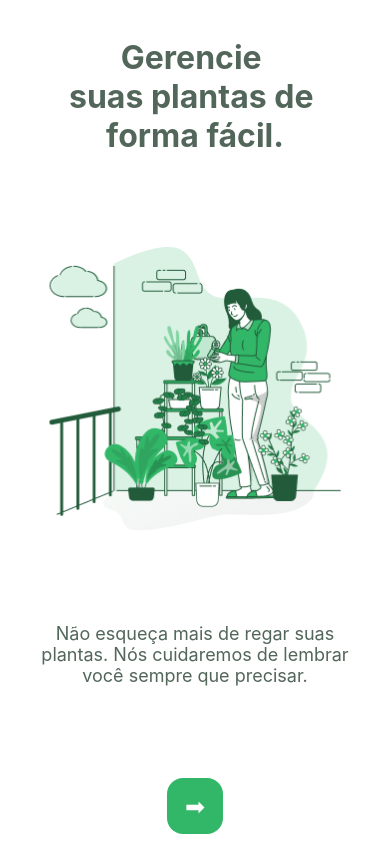
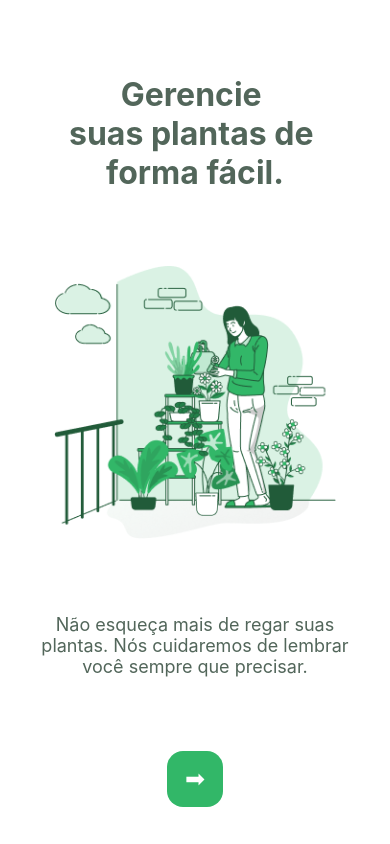
Before and after one commit to grynhas/nlw05, a React Native app: screen / in a window 390 px wide. Built offline with nearby package versions, Linux system fonts and the light colour scheme.

Commit message:
Refatoração da primeira tela

```diff
--- a/src/components/Button.tsx
+++ b/src/components/Button.tsx
@@ -9,31 +9,11 @@ interface ButtonProps extends TouchableOpacityProps {
 
 export function Button({ title, ...rest }: ButtonProps) {
     return (
-        <TouchableOpacity
-            style={styles.button}
-            activeOpacity={0.7}
-            {...rest}
-        >
-            <Text style={styles.buttonText} >
-                {title}
-            </Text>
-        </TouchableOpacity>
+        <>
+        </>
     )
 }
 
 const styles = StyleSheet.create({
-    button: {
-        backgroundColor: colors.green,
-        justifyContent: 'center',
-        alignItems: 'center',
-        borderRadius: 16,
-        marginBottom: 10,
-        height: 56,
-        width: 56,
-    },
-    buttonText: {
-        color: colors.white,
-        fontSize: 24,
-    }
 
 });
--- a/src/pages/Welcome.tsx
+++ b/src/pages/Welcome.tsx
@@ -1,16 +1,18 @@
-import React, { useState } from 'react';
-import { SafeAreaView, Text, Image, StyleSheet, Platform } from 'react-native';
+import React from 'react';
+import {
+    SafeAreaView,
+    Text,
+    Image,
+    StyleSheet,
+    Platform,
+    TouchableOpacity,
+    Dimensions
+} from 'react-native';
 
 import wateringImg from '../assets/watering.png';
 import colors from '../styles/colors';
-import { Button } from '../components/Button';
 
 export function Welcome() {
-    const [visible, setVisible] = useState(true);
-
-    function handleVisibility() {
-        (visible) ? setVisible(false) : setVisible(true)
-    }
     return (
         <SafeAreaView style={styles.container}>
             <Text style={styles.title} >
@@ -18,10 +20,12 @@ export function Welcome() {
                 suas plantas de {'\n'}
                 forma fácil.
             </Text>
-            {
-                visible &&
-                <Image style={styles.image} source={wateringImg} />
-            }
+
+            <Image
+                style={styles.image}
+                source={wateringImg}
+                resizeMode="contain"
+            />
 
             <Text style={styles.subtitle} >
                 Não esqueça mais de regar suas plantas.
@@ -29,7 +33,14 @@ export function Welcome() {
                 sempre que precisar.
             </Text>
 
-            <Button title="➡" onPress={handleVisibility} />
+            <TouchableOpacity
+                style={styles.button}
+                activeOpacity={0.7}
+            >
+                <Text style={styles.buttonText} >
+                    ➡
+                </Text>
+            </TouchableOpacity>
 
         </SafeAreaView>
     )
@@ -39,8 +50,8 @@ const styles = StyleSheet.create({
     container: {
         flex: 1,
         alignItems: 'center',
-        justifyContent: 'space-between',
-        paddingTop: Platform.OS === 'android' ? 25 : 0 //no NLW ele roda com IOS mas no Android tive que fazer a validação dessa forma
+        justifyContent: 'space-around',
+        // paddingTop: Platform.OS === 'android' ? 25 : 0 //no NLW ele roda com IOS mas no Android tive que fazer a validação dessa forma
     },
     title: {
         fontSize: 32,
@@ -56,7 +67,18 @@ const styles = StyleSheet.create({
         color: colors.heading,
     },
     image: {
-        width: 292,
-        height: 284,
+        height: Dimensions.get('window').width * 0.7,
     },
+    button: {
+        backgroundColor: colors.green,
+        justifyContent: 'center',
+        alignItems: 'center',
+        borderRadius: 16,
+        height: 56,
+        width: 56,
+    },
+    buttonText: {
+        color: colors.white,
+        fontSize: 24,
+    }
 });
```
